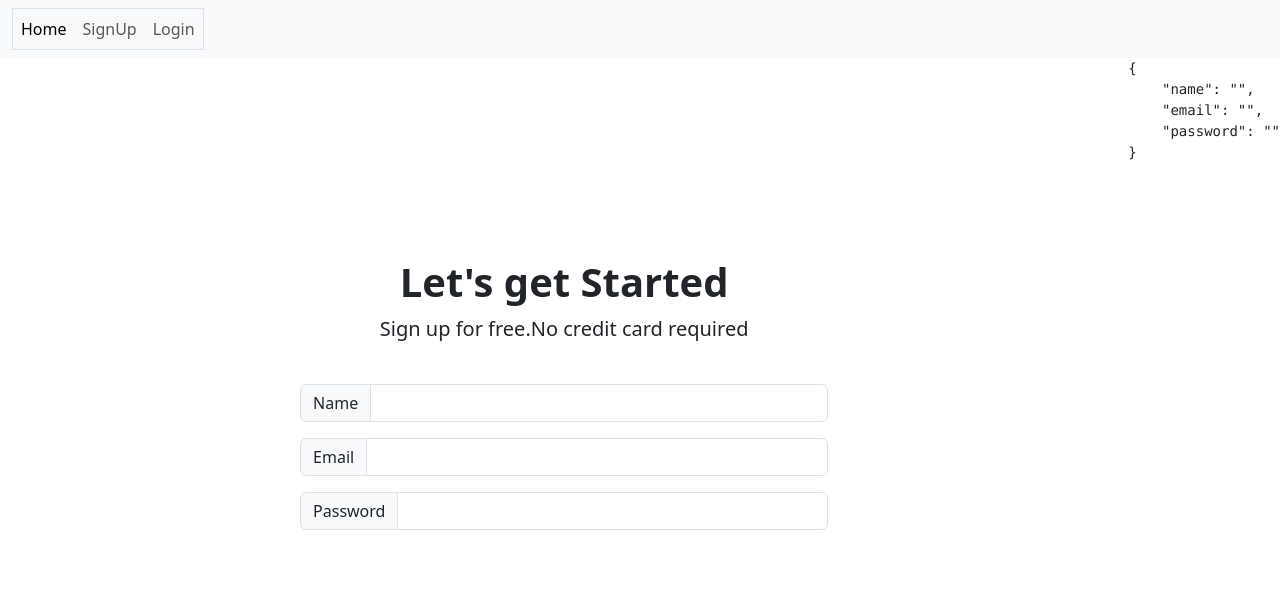
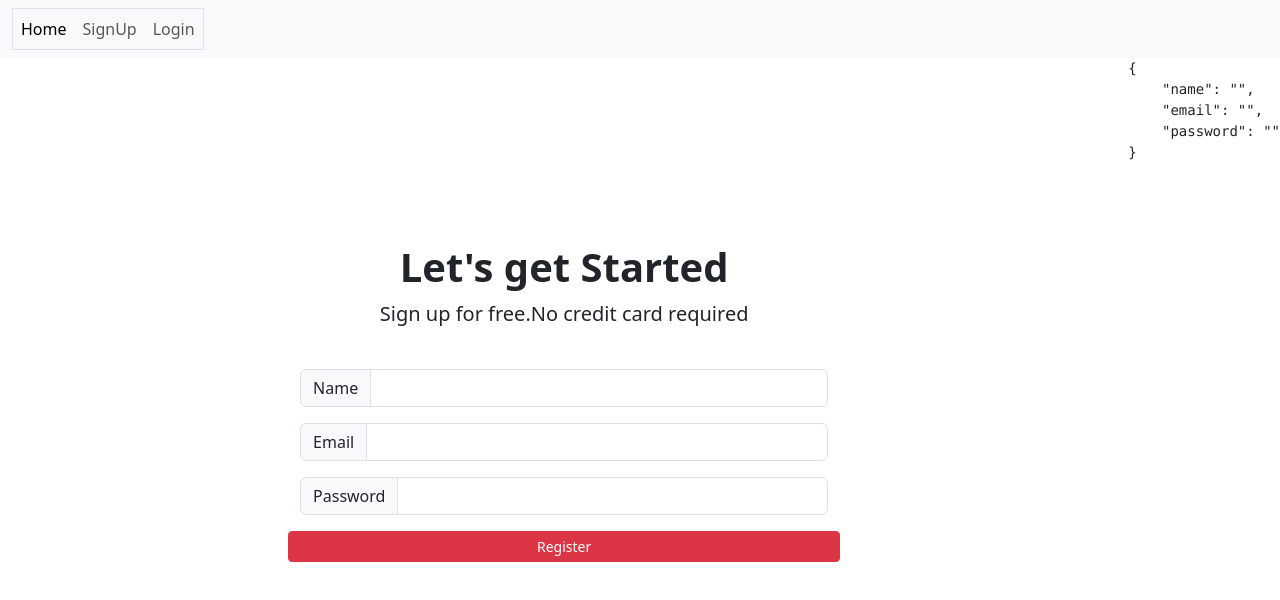
Before and after one commit to Christymonthomas/subscription-app, a React (Create React App) app in the folder client/: page /register in a window 1280 px wide. Shown: the top 600 px of the page. Built offline with nearby package versions, Linux system fonts and the light colour scheme.

Commit message:
Added Reusable button

```diff
--- /dev/null
+++ b/client/src/components/Button.js
@@ -0,0 +1,16 @@
+import React from "react";
+
+const Button = ({
+  type = "primary",
+  size = "sm",
+  text = "Submit",
+  handleClick,
+}) => {
+  return (
+    <button onClick={handleClick} className={`btn btn-${type} btn-${size}`}>
+      {text}
+    </button>
+  );
+};
+
+export default Button;
--- a/client/src/pages/Register.js
+++ b/client/src/pages/Register.js
@@ -1,10 +1,14 @@
 import React, { useState } from "react";
 import Input from "../components/Input";
+import Button from "../components/Button";
 
 const Register = () => {
   const [name, setName] = useState("");
   const [email, setEmail] = useState("");
   const [password, setPassword] = useState("");
+  const handleClick = async () => {
+    console.log(name, email, password);
+  };
   return (
     <div className="d-flex justify-content-center" style={{ height: "80vh" }}>
       <div className="container align-items-center d-flex">
@@ -20,6 +24,12 @@ const Register = () => {
             setValue={setPassword}
             type="password"
           />
+          <Button
+            handleClick={handleClick}
+            type="danger"
+            size="sm"
+            text="Register"
+          />
         </div>
       </div>
       <div className="row">
```
